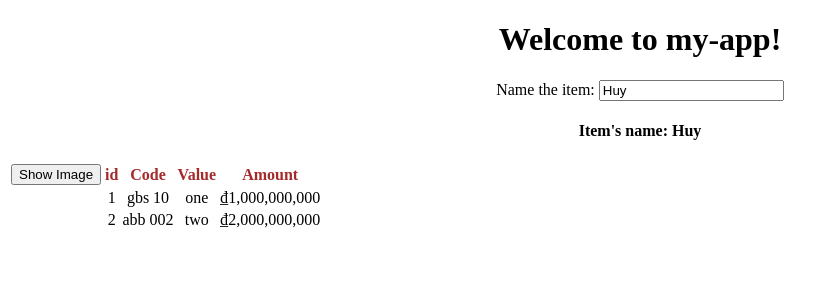
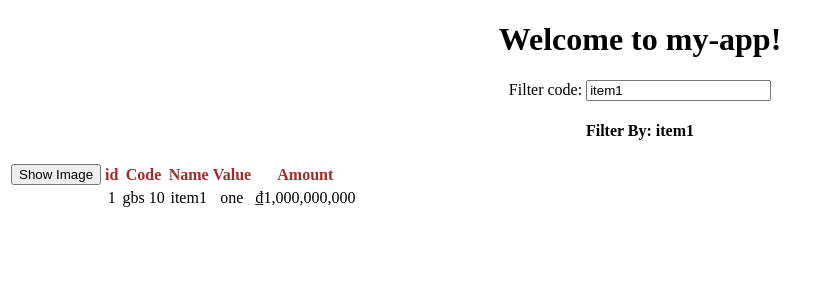
Before and after one commit to legiahuy1996/Angular-Learning, an Angular app: page / in a window 1280 px wide. Shown: the top 300 px of the page, without its empty margins (0-836 px from the left). Built offline with nearby package versions, Linux system fonts and the light colour scheme.

Commit message:
Filtering a List

```diff
--- a/src/app/item.component.html
+++ b/src/app/item.component.html
@@ -1,19 +1,21 @@
-<label>Name the item: </label><input type="text" [(ngModel)]='itemName' />
-<h4>Item's name: {{itemName}}</h4>
+<label>Filter code: </label><input type="text" [(ngModel)]='listfiltered' />
+<h4>Filter By: {{listfiltered}}</h4>
 <table *ngIf='items && items.length'>
     <tbody>
         <tr>
             <th><button (click)='toggleButton()'> {{showImage? 'Hide' : 'Show'}} Image</button></th>
             <th>id</th>
             <th>Code</th>
+            <th>Name</th>
             <th>Value</th>
             <th>Amount</th>
         </tr>
-        <tr *ngFor='let item of items'>
+        <tr *ngFor='let item of filteredItem'>
             <td><img [src]='item.imageSrc' [title]='item.value' [style.width.px]='imgWidth'
                     [style.margin.px]='imgMargin' *ngIf='showImage'> </td>
             <td>{{item.ID}}</td>
             <td>{{item.Code | ConvertToSpace : '-'}}</td>
+            <td>{{item.Name}}</td>
             <td>{{item.value}}</td>
             <td>{{item.Amount | currency:"VND"}}</td>
         </tr>
--- a/src/app/item.component.ts
+++ b/src/app/item.component.ts
@@ -7,27 +7,47 @@ import { Iitem } from '../item';
     styleUrls: ['./item.component.css']
 })
 export class ItemComponent {
-    itemName: string = "Huy";
+    _listfiltered: string;
+    get listfiltered() {
+        return this._listfiltered;
+    }
+    set listfiltered(value: string) {
+        this._listfiltered = value;
+        this.filteredItem = this.listfiltered ? this.performFilter(this.listfiltered) : this.items;
+    }
     showImage: boolean = false;
     imgWidth: number = 50;
     imgMargin: number = 2;
+    filteredItem: Iitem[];
     items: Iitem[] = [
         {
             "ID": 1,
             "value": "one",
             "imageSrc": "https://ttol.vietnamnetjsc.vn/images/2018/05/25/13/40/net-cuoi-be-gai-9-1527053440039156820618.jpg",
             "Amount": 1000000000,
-            "Code": "gbs-10"
+            "Code": "gbs-10",
+            "Name": "item1"
         },
         {
             "ID": 2,
             "value": "two",
             "imageSrc": "https://ttol.vietnamnetjsc.vn/images/2018/05/25/13/40/net-cuoi-be-gai-8-1527053440037953986965.jpg",
             "Amount": 2000000000,
-            "Code": "abb-002"
+            "Code": "abb-002",
+            "Name": "item2"
         }
     ];
+    constructor() {
+        this.filteredItem = this.items;
+        this.listfiltered = "item1";
+    }
     toggleButton(): void {
         this.showImage = !this.showImage;
     };
+    performFilter(filterBy: string): Iitem[] {
+        filterBy = filterBy.toLocaleLowerCase();
+        const param = this.items.filter((item: Iitem) => { item.Name.toLocaleLowerCase().indexOf(filterBy) !== -1 });
+        console.log(param);
+        return this.items.filter((item: Iitem) => item.Name.toLocaleLowerCase().indexOf(filterBy) !== -1);
+    }
 }
--- a/src/item.ts
+++ b/src/item.ts
@@ -3,5 +3,6 @@ export interface Iitem {
     value: string,
     imageSrc: string,
     Amount: number,
-    Code: string
+    Code: string,
+    Name: string
 }
```
